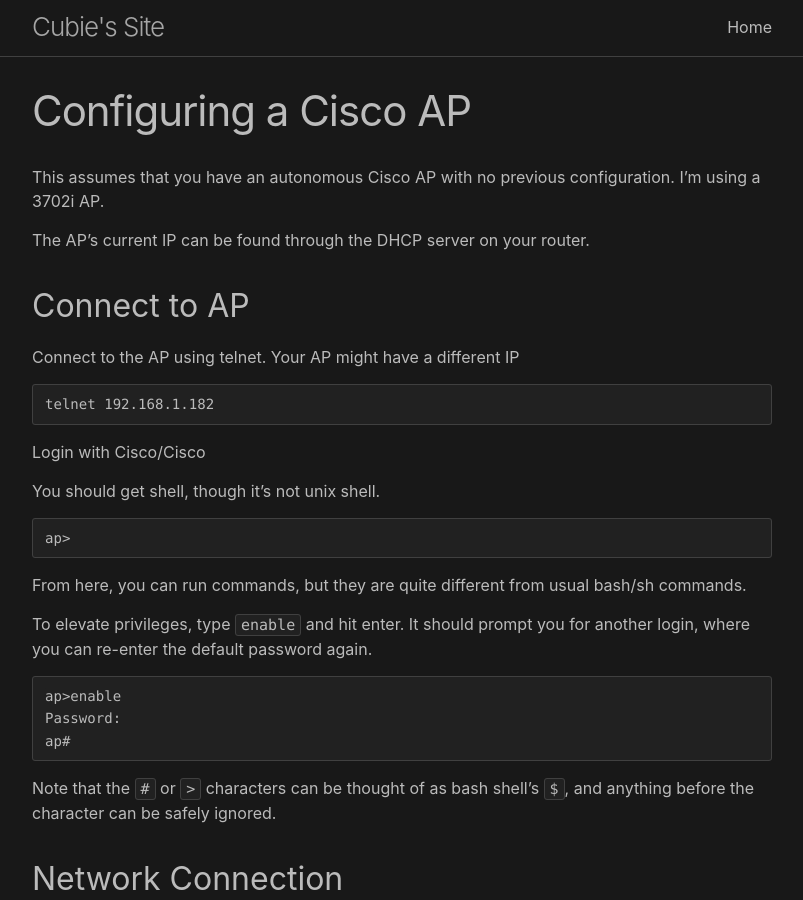
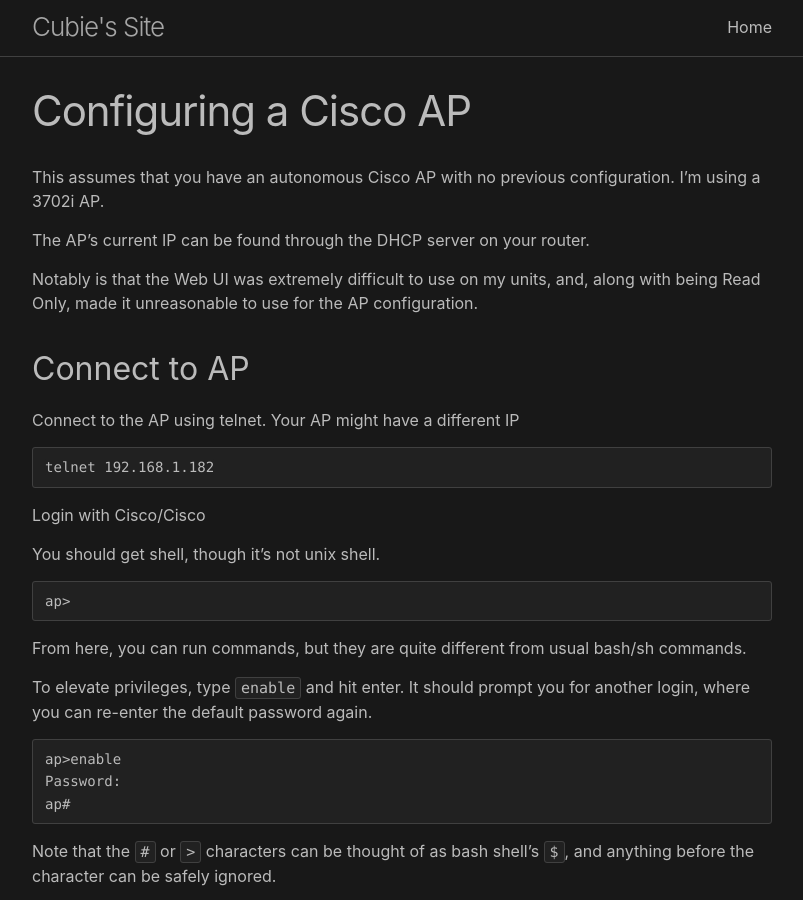
Before and after one commit to Cubie87/cubie87.github.io, a Jekyll site: the page built from posts/2022-ciscoWAP/ciscoConfig.md, in a window 1280 px wide and 900 px high. Shown: the whole window, without its empty margins (238-1041 px from the left). Built offline with Jekyll 4.4.1, drawn with Linux system fonts in a browser that asks for light colours; our own code applies the rules of GitHub Pages for plain Markdown files.

Commit message:
added web ui note to ciscoConfig

```diff
--- a/posts/2022-ciscoWAP/ciscoConfig.md
+++ b/posts/2022-ciscoWAP/ciscoConfig.md
@@ -3,6 +3,8 @@
 This assumes that you have an autonomous Cisco AP with no previous configuration. I'm using a 3702i AP.
 
 The AP's current IP can be found through the DHCP server on your router.
+
+Notably is that the Web UI was extremely difficult to use on my units, and, along with being Read Only, made it unreasonable to use for the AP configuration.
 
 ## Connect to AP
 
```
